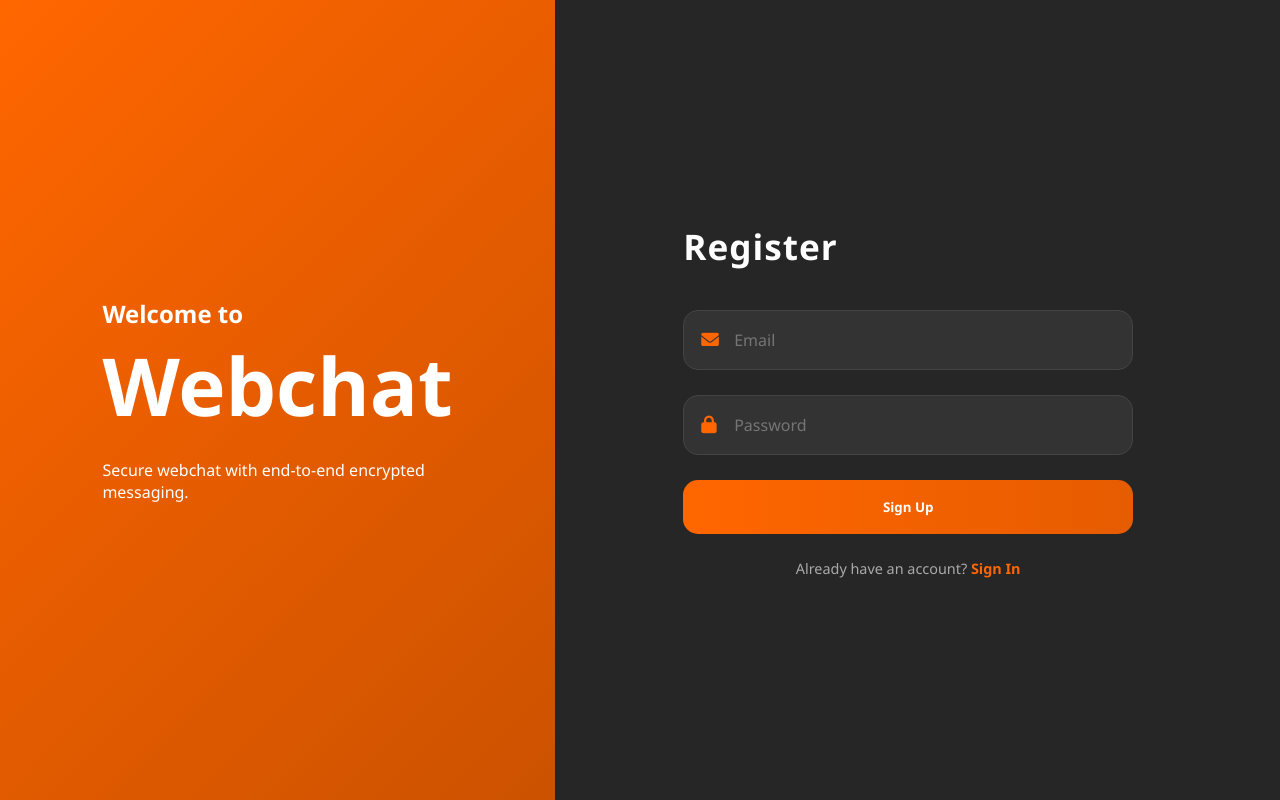
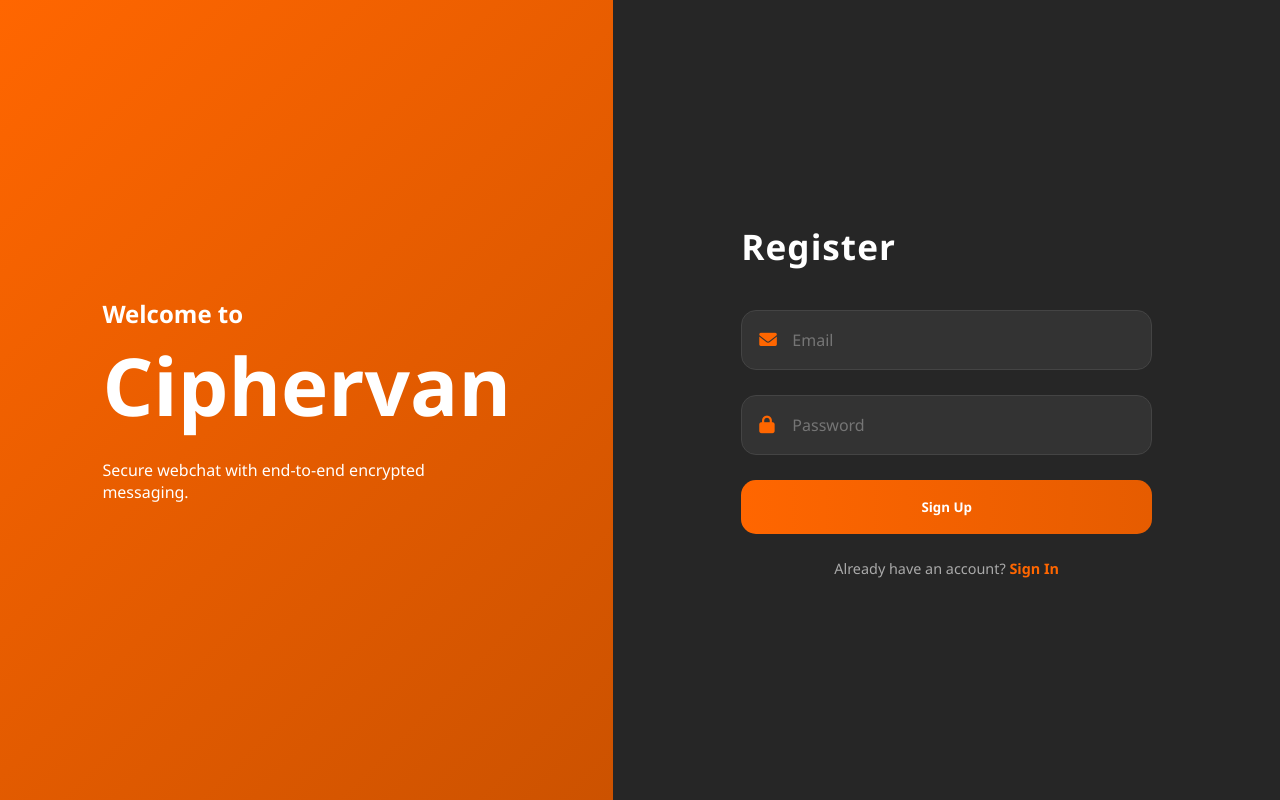
Before and after one commit to Raflind/Tubes3Kripto, a plain HTML site: page client/index.html in a window 1280 px wide. Drawn offline with Linux system fonts and the light colour scheme.

Commit message:
ganti nama

```diff
--- a/client/index.html
+++ b/client/index.html
@@ -13,7 +13,7 @@
         <div id="auth-container" class="container">
             <div class="left-side">
                 <h2>Welcome to</h2>
-                <h1>Webchat</h1>
+                <h1>Ciphervan</h1>
                 <p>Secure webchat with end-to-end encrypted messaging.</p>
             </div>
 
```
